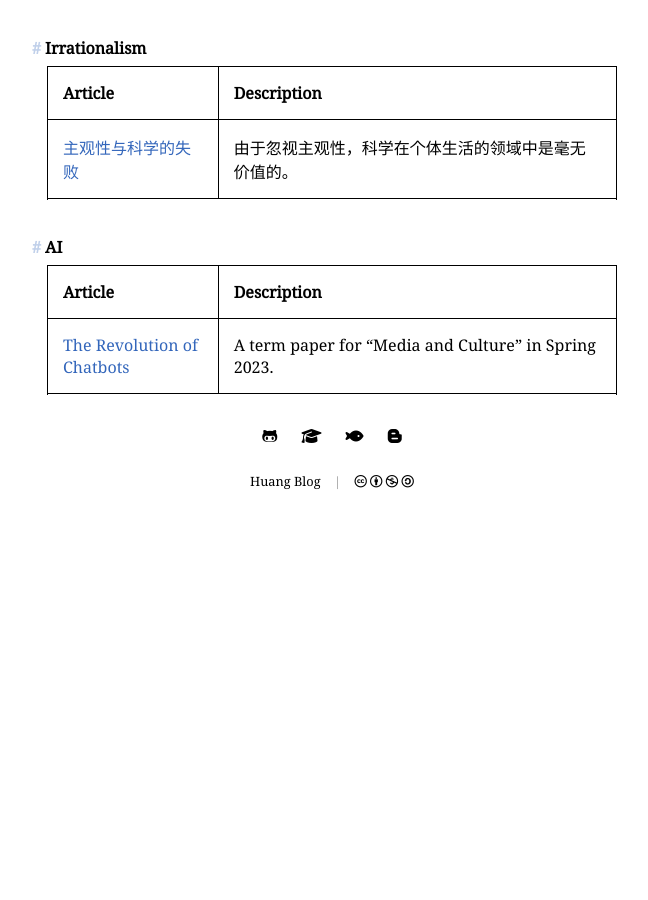
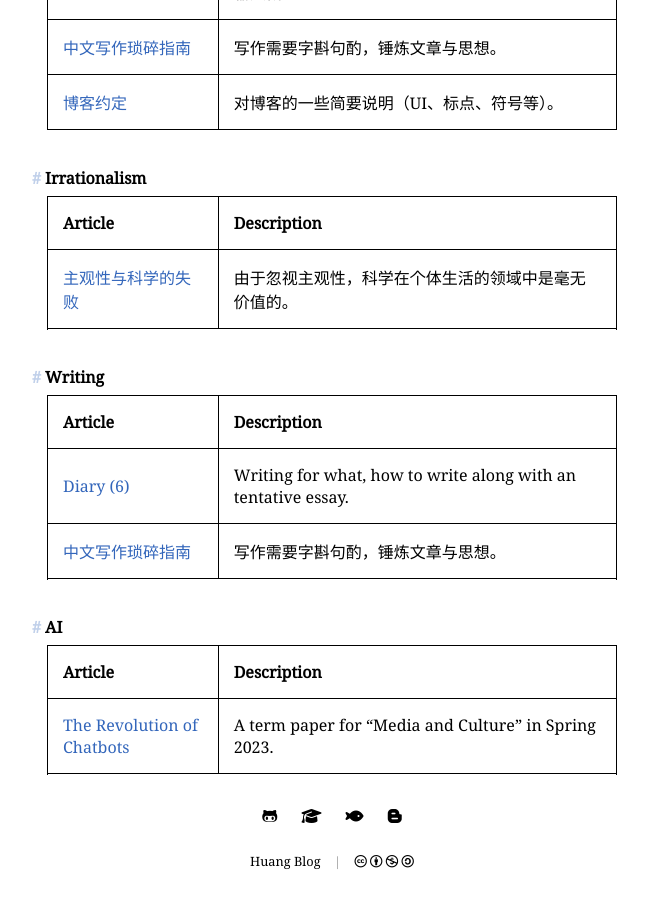
Before and after one commit to huang-feiyu/huang-feiyu.github.io, a Jekyll site: the page built from pages/tags.md, in a window 1280 px wide and 900 px high, scrolled down 2848 px. Shown: the whole window, without its empty margins (308-956 px from the left). Built offline with Jekyll 4.4.1, drawn with Linux system fonts in a browser that asks for light colours; nearby versions of some CDN libraries; before the commit the page ends 3368 px from its top, so only the background shows below that; some of the changed text lies outside the part shown.

Commit message:
post: upload an uncompleted blog `diary-6`

```diff
--- a/_data/settings.yml
+++ b/_data/settings.yml
@@ -9,6 +9,7 @@
 - {series: false, name: 'Memory',        tag: 'memory',        description: '回忆与过去、那逝去的'}
 - {series: false, name: 'Guide',         tag: 'guide',         description: '指导性、说明书类'}
 - {series: false, name: 'Irrationalism', tag: 'irrationalism', description: '非理性、主观性'}
+- {series: false, name: 'Writing',       tag: 'writing',       description: '写作、刻意练习'}
 - {series: false, name: 'AI',            tag: 'ai',            description: 'the outstanding AI'}
 
 menu:
--- a/_posts/2023-06-21-chinese-writing-guide.md
+++ b/_posts/2023-06-21-chinese-writing-guide.md
@@ -3,7 +3,7 @@
 title:       中文写作琐碎指南
 author:      Ludwig Huang
 categories:  other
-tags:        [chinese, guide]
+tags:        [chinese, guide, writing]
 image:       hand-1.jpg
 toc:         true
 description: 写作需要字斟句酌，锤炼文章与思想。
--- /dev/null
+++ b/_posts/2023-08-05-diary-6.md
@@ -0,0 +1,14 @@
+---
+layout:      post
+title:       Diary (6)
+author:      Ludwig Huang
+categories:  other
+tags:        [english, writing]
+image:       flower-1.jpg
+toc:         false
+description: Writing for what, how to write along with an tentative essay.
+---
+
+***TODO***: Too busy these days, I will write this blog in next Monday.
+
+The thoughts about writing come from [Leadership Lab of UChicago](https://youtu.be/vtIzMaLkCaM) that is about academic writing, which is also suitable in general writing from my perspective.For now, I only watch one Ep.1. However, in my conception of this blog, I need to watch two videos, and then write an essay about tagging and ideology.
```
Also changed, not shown: assets/img/flower-1.jpg (added).
